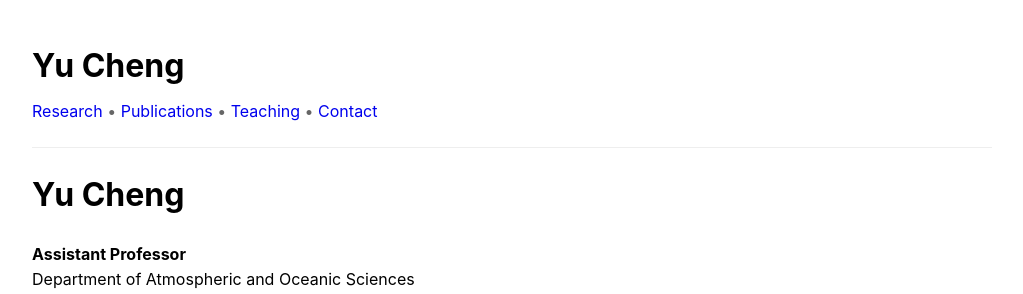
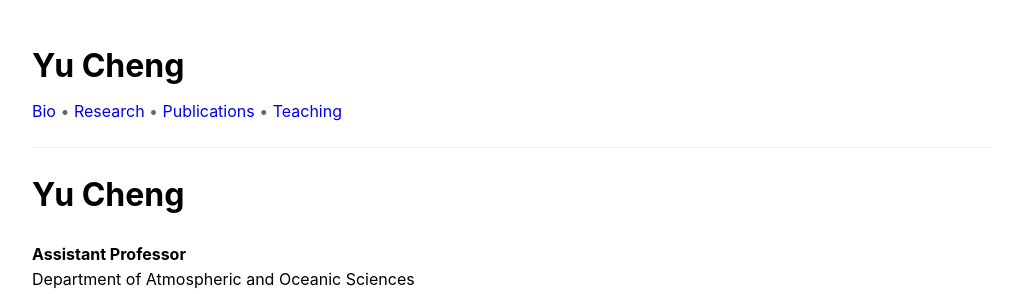
Before and after one commit to yc2965/yc2965.github.io, a Jekyll site: the page built from index.md, in a window 1280 px wide. Shown: the top 294 px of the page, without its empty margins (128-1151 px from the left). Built offline with Jekyll 4.4.1, drawn with Linux system fonts in a browser that asks for light colours; our own code applies the rules of GitHub Pages for plain Markdown files.

Commit message:
Update default.html

```diff
--- a/_layouts/default.html
+++ b/_layouts/default.html
@@ -19,10 +19,10 @@
     <header>
       <h1>{{ site.title }}</h1>
       <nav>
+        <a href="/">Bio</a> •
         <a href="/research.html">Research</a> •
         <a href="/publications.html">Publications</a> •
-        <a href="/teaching.html">Teaching</a> •
-        <a href="/#contact">Contact</a>
+        <a href="/teaching.html">Teaching</a>
       </nav>
       <hr />
     </header>
```
